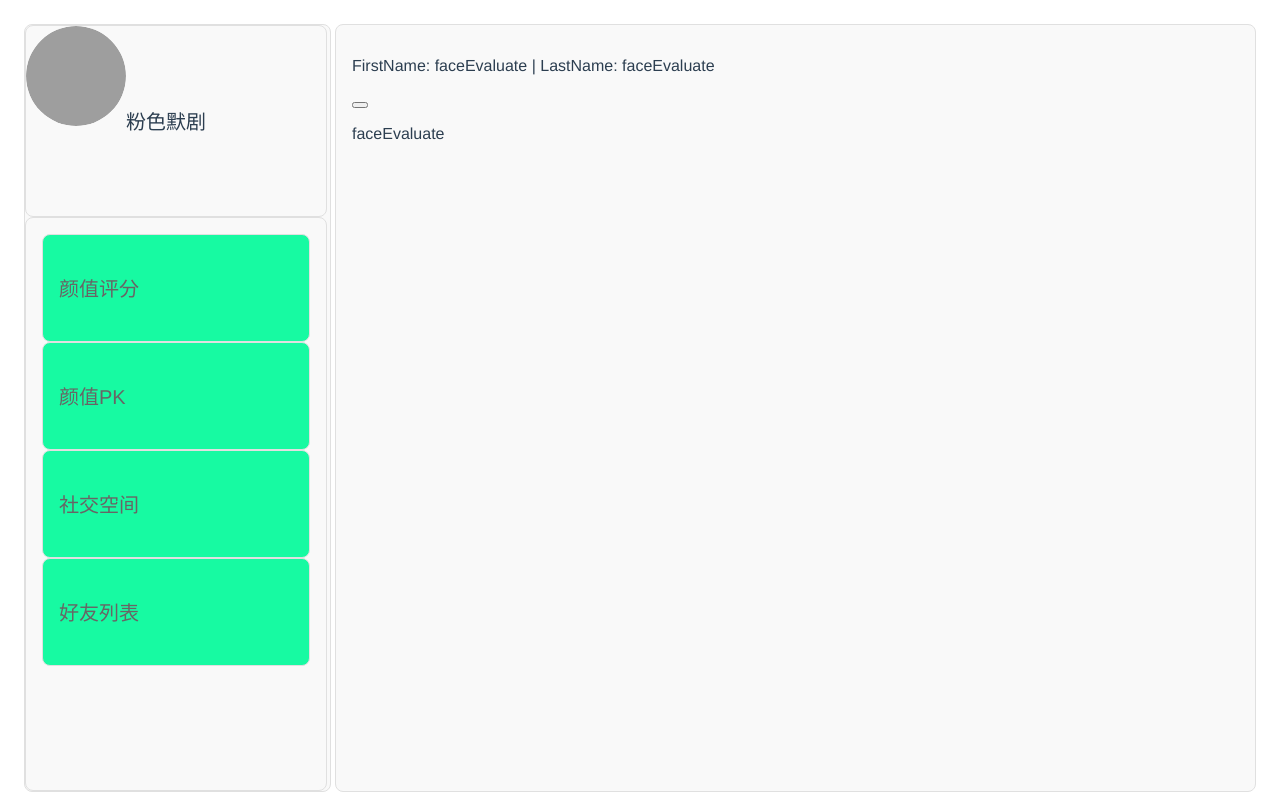
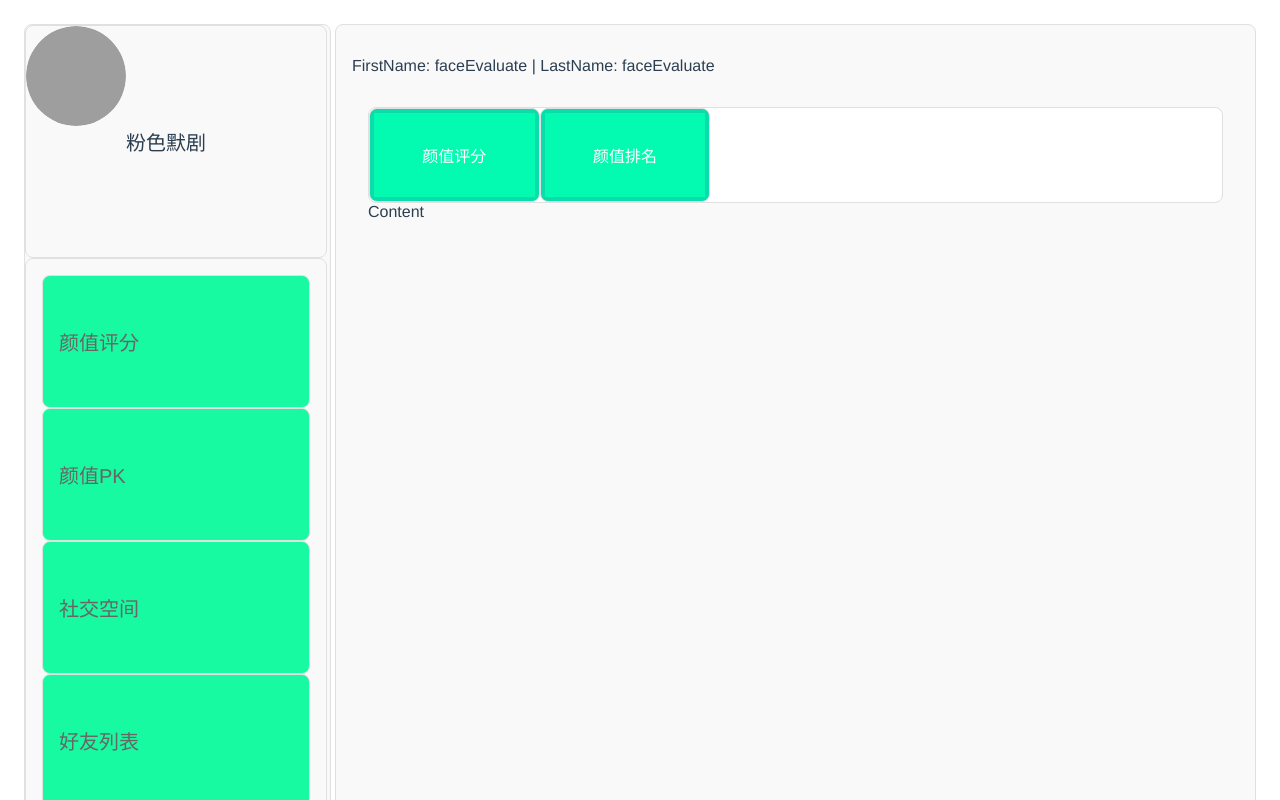
Before and after one commit to firefLiuYing/CharmPk, a Vue app: page / in a window 1280 px wide. Both pictures are taken after typing "Sample", "Sample123" into the empty fields and a click on the button "登录". Shown: the top 800 px of the page. Built offline with nearby package versions, Linux system fonts and the light colour scheme; grey boxes are pictures that could not be loaded.

Commit message:
颜值评分，排名界面初修改

```diff
--- a/src/components/faceEvaluate.vue
+++ b/src/components/faceEvaluate.vue
@@ -12,9 +12,23 @@
 </script>
 
 <template>
-    <button @click ="changeLastName('faceRanking')">
+  <div class="right-container">
+      <div class="top">
+          <div class="top-side-bar">
+              <button class="top-button" @click ="changeLastName('faceEvaluate')">颜值评分</button>
+          </div>
 
-    </button>
+          <div class="top-side-bar">
+              <button class="top-button" @click ="changeLastName('faceRanking')">颜值排名</button>
+          </div>
+      </div>
+
+      <div class="content">
+        Content
+      </div>
+  </div>
+
+
     <p>
       {{ pageLastName }}
     </p>
@@ -22,4 +36,65 @@
 
 <style scoped>
 
+
+.right-container{
+  display: grid;
+  grid-template-rows: 1fr 7fr;
+  grid-template-columns: auto;
+  height: 100vh;
+  padding: 16px;
+  box-sizing: border-box;
+}
+
+.top{
+  grid-row: 1;
+  grid-column: 1;
+
+  border: 1px solid #e0e0e0;
+  border-radius: 8px;
+  background-color: #ffffff;
+
+  display: grid;
+  grid-template-columns: 1fr 1fr 1fr 1fr 1fr;
+  grid-template-rows: auto;
+}
+
+.top-side-bar{
+  flex: 1;
+  justify-content: center; /* 水平方向起始对齐 */
+  align-content: center;
+  font-size: 20px; /* 设置字体大小为 20px */
+  font-family: Avenir, Helvetica, Arial, sans-serif;
+  color: #686565;
+  border: 1px solid #e0e0e0;
+  border-radius: 8px;
+  padding:4px;
+  background-color: #0adcac;
+}
+
+.top-button{
+  width: 100%; /* 按钮宽度占满整个格子 */
+  height: 100%; /* 按钮高度占满整个格子 */
+  border: none; /* 去掉边框 */
+  background-color: #03fbb1; /* 设置背景颜色 */
+  color: white; /* 设置字体颜色 */
+  font-size: 16px; /* 设置字体大小 */
+  cursor: pointer; /* 设置鼠标悬停时的光标样式 */
+  outline: none; /* 去掉焦点时的轮廓 */
+}
+
+.content{
+  grid-row: 2;
+  grid-column: 1;
+}
+
 </style>
+
+<style>
+#app {
+  font-family: Avenir, Helvetica, Arial, sans-serif;
+  -webkit-font-smoothing: antialiased;
+  -moz-osx-font-smoothing: grayscale;
+  color: #2c3e50;
+}
+</style>
--- a/src/components/faceRanking.vue
+++ b/src/components/faceRanking.vue
@@ -11,13 +11,78 @@
 </script>
 
 <template>
-    <button @click ="changeLastName('faceEvaluate')">
+    <div class="right-container">
+      <div class="top">
+          <div class="top-side-bar">
+              <button class="top-button" @click ="changeLastName('faceEvaluate')">颜值评分</button>
+          </div>
 
-    </button>
+          <div class="top-side-bar">
+              <button class="top-button" @click ="changeLastName('faceRanking')">颜值排名</button>
+          </div>
+      </div>
+      <div class="content">
+      <span>Content</span>
+      </div>
+  </div>
+
+
     <p>
       {{ pageLastName }}
     </p>
 </template>
 <style scoped>
+.right-container{
+  display: grid;
+  grid-template-rows: 1fr 7fr;
+  grid-template-columns: auto;
+  height: 100vh;
+  padding: 16px;
+  box-sizing: border-box;
+}
 
+.top{
+  grid-row: 1;
+  grid-column: 1;
+
+  border: 1px solid #e0e0e0;
+  border-radius: 8px;
+  background-color: #ffffff;
+
+  display: grid;
+  grid-template-columns: 1fr 1fr 1fr 1fr 1fr;
+  grid-template-rows: auto;
+}
+
+.top-side-bar{
+  flex: 1;
+  justify-content: center; /* 水平方向起始对齐 */
+  align-content: center;
+  font-size: 20px; /* 设置字体大小为 20px */
+  font-family: Avenir, Helvetica, Arial, sans-serif;
+  color: #686565;
+  border: 1px solid #e0e0e0;
+  border-radius: 8px;
+  padding:4px;
+  background-color: #0adcac;
+}
+
+.top-button{
+  width: 100%; /* 按钮宽度占满整个格子 */
+  height: 100%; /* 按钮高度占满整个格子 */
+  border: none; /* 去掉边框 */
+  background-color: #03fbb1; /* 设置背景颜色 */
+  color: white; /* 设置字体颜色 */
+  font-size: 16px; /* 设置字体大小 */
+  cursor: pointer; /* 设置鼠标悬停时的光标样式 */
+  outline: none; /* 去掉焦点时的轮廓 */
+}
+
+.content{
+  grid-row: 2;
+  grid-column: 1;
+  text-align: center;
+  background-color: coral;
+  font-size: 64px;
+}
 </style>
```
